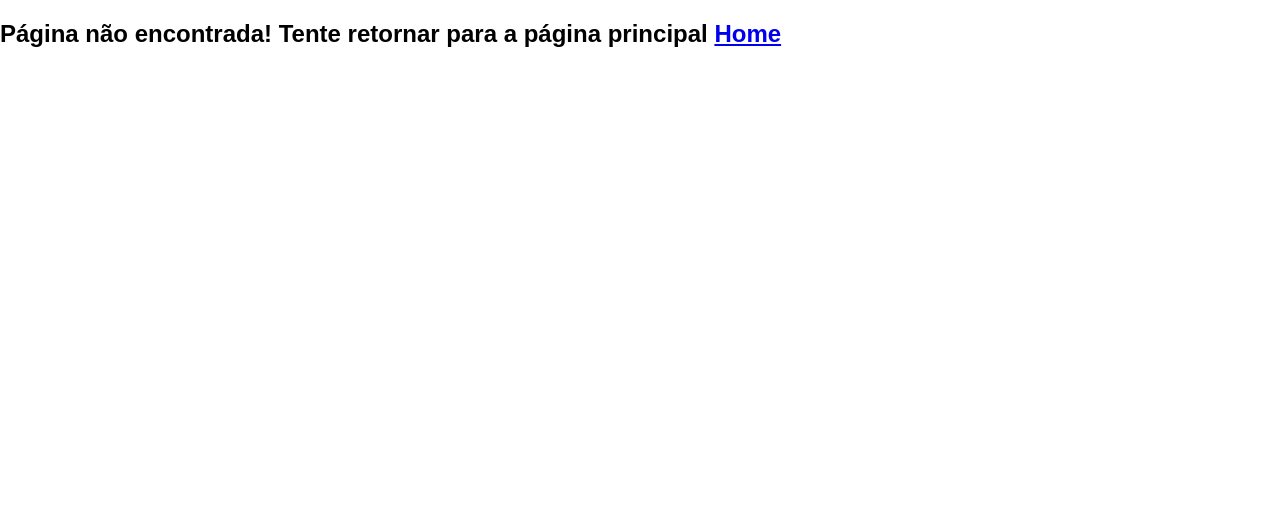
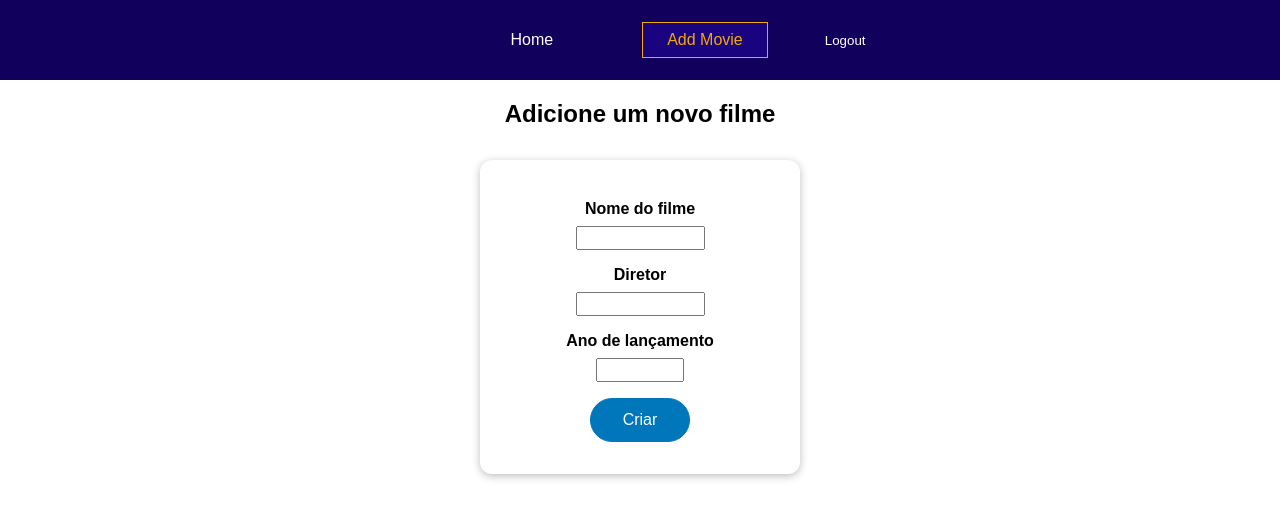
Before and after one commit to torreslucs23/movie_store_vue, a Vue app: page /movie in a window 1280 px wide. Shown: the top 518 px of the page. Built offline with nearby package versions, Linux system fonts and the light colour scheme.

Commit message:
finished add movie

```diff
--- a/src/App.vue
+++ b/src/App.vue
@@ -1,5 +1,4 @@
 <template>
-  <the-navigation v-if="isAuthenticated"></the-navigation>
   <router-view></router-view>
 </template>
 
--- a/src/components/movies/MovieCard.vue
+++ b/src/components/movies/MovieCard.vue
@@ -6,6 +6,7 @@
     <p v-if="meanRating">Avaliação média: {{ meanRating }}</p>
     <p v-else>Este filme não possui avaliações</p>
     <rating-card :rating="rating" :movieId="id"></rating-card>
+    <button @click="deleteMovie">apagar</button>
   </section>
 </template>
 
@@ -21,9 +22,18 @@ export default {
     return {
       idReview: null,
       rating: 0,
+      showModal: false,
     };
   },
-  methods: {},
+  methods: {
+    deleteMovie() {
+      console.log("aqui");
+      this.showModal = true;
+    },
+    closeModal() {
+      this.showModal = false;
+    },
+  },
 };
 </script>
 
@@ -70,5 +80,36 @@ p {
   font-size: 14px;
 }
 
-/* Adicione estilos específicos conforme necessário */
+button {
+  display: flex;
+  justify-content: right;
+  background-color: #ff5252;
+  color: #fff;
+  padding: 10px 15px;
+  border: none;
+  border-radius: 5px;
+  cursor: pointer;
+}
+button:hover {
+  background-color: #ff0000;
+}
+
+.modal-overlay {
+  display: none;
+  position: fixed;
+  top: 0;
+  left: 0;
+  width: 100%;
+  height: 100%;
+  background: rgba(0, 0, 0, 0.5);
+  justify-content: center;
+  align-items: center;
+}
+
+.confirmation-modal {
+  background: #fff;
+  padding: 20px;
+  border-radius: 5px;
+  text-align: center;
+}
 </style>
--- a/src/components/nav/TheNavigation.vue
+++ b/src/components/nav/TheNavigation.vue
@@ -3,10 +3,13 @@
     <nav>
       <ul>
         <li>
+          <p>{{ username }}</p>
+        </li>
+        <li>
           <router-link to="/home">Home</router-link>
         </li>
         <li>
-          <router-link to="/users">Add Movie</router-link>
+          <router-link to="/movie">Add Movie</router-link>
         </li>
         <button @click="logout">Logout</button>
       </ul>
@@ -16,6 +19,11 @@
 
 <script>
 export default {
+  data() {
+    return {
+      username: localStorage.getItem("username"),
+    };
+  },
   methods: {
     logout() {
       if (localStorage.getItem("token")) {
@@ -30,6 +38,9 @@ export default {
 </script>
 
 <style scoped>
+p {
+  color: white;
+}
 header {
   width: 100%;
   height: 5rem;
--- /dev/null
+++ b/src/components/pages/AddMovie.vue
@@ -0,0 +1,156 @@
+<template>
+  <the-navigation></the-navigation>
+  <h2>Adicione um novo filme</h2>
+
+  <form @submit.prevent="submitForm">
+    <p v-if="createMovieCheck">Erro ao criar o filme. Tente novamente</p>
+    <div class="form-control">
+      <label for="movie-name">Nome do filme</label>
+      <input
+        id="movie-name"
+        name="movie-name"
+        type="text"
+        v-model.trim="movieName"
+      />
+    </div>
+
+    <div class="form-control">
+      <label for="director">Diretor</label>
+      <input
+        id="director"
+        name="director"
+        type="text"
+        v-model.trim="director"
+      />
+    </div>
+    <p v-if="yearCheckError">Data inválida.</p>
+    <div class="form-control">
+      <label for="year-movie">Ano de lançamento</label>
+      <input
+        id="year-movie"
+        name="year-movie"
+        type="number"
+        min="1900"
+        max="2100"
+        v-model.trim="yearMovie"
+      />
+    </div>
+    <button @submit="submitForm">Criar</button>
+  </form>
+</template>
+
+<script>
+import axios from "axios";
+export default {
+  data() {
+    return {
+      movieName: "",
+      director: "",
+      yearMovie: null,
+      yearCheckError: false,
+      createMovieCheck: false,
+    };
+  },
+
+  methods: {
+    submitForm() {
+      if (this.yearMovie < 1900 || this.yearMovie > 2100) {
+        this.yearCheckError = true;
+      } else {
+        console.log();
+        axios
+          .post(
+            "http://localhost:8080/movies",
+            {
+              name: this.movieName,
+              director: this.director,
+              year: this.yearMovie,
+            },
+            {
+              headers: {
+                "Content-Type": "application/json",
+                Authorization: "Bearer " + localStorage.getItem("token"),
+              },
+            }
+          )
+          .then(() => {
+            this.movieName = "";
+            this.director = "";
+            this.year = null;
+            this.yearCheckError = false;
+            this.createMovieCheck = false;
+            this.$router.push("/home");
+          })
+          .catch(() => {
+            this.createMovieCheck = true;
+          });
+      }
+    },
+  },
+};
+</script>
+
+<style scoped>
+p {
+  color: red;
+  font-size: 20px;
+}
+h1 {
+  font-weight: bold;
+}
+
+h2 {
+  display: flex;
+  justify-content: center;
+}
+form {
+  margin: 2rem auto;
+  max-width: 20rem;
+  border-radius: 12px;
+  box-shadow: 0 2px 8px rgba(0, 0, 0, 0.26);
+  padding: 2rem;
+  background-color: #ffffff;
+  display: flex;
+  flex-direction: column;
+  align-items: center;
+}
+
+.form-control {
+  margin: 0.5rem 0;
+  display: flex;
+  flex-direction: column;
+  align-items: center;
+}
+
+label {
+  font-weight: bold;
+  display: flex;
+  justify-content: center; /* Centraliza horizontalmente */
+}
+
+input {
+  display: flex;
+  width: 60%;
+  font: inherit;
+  margin-top: 0.5rem;
+  align-self: center;
+}
+
+button {
+  font: inherit;
+  border: 1px solid #0076bb;
+  background-color: #0076bb;
+  color: white;
+  cursor: pointer;
+  padding: 0.75rem 2rem;
+  border-radius: 30px;
+  margin-top: 0.5rem;
+  align-self: center;
+}
+
+button:hover,
+button:active {
+  border-color: #002350;
+  background-color: #002350;
+}
+</style>
--- a/src/components/pages/HomePage.vue
+++ b/src/components/pages/HomePage.vue
@@ -1,6 +1,6 @@
 <template>
+  <the-navigation></the-navigation>
   <div>
-    <label for="movies-list"> These are all movies </label>
     <movies-list></movies-list>
   </div>
 </template>
--- a/src/components/pages/MoviesList.vue
+++ b/src/components/pages/MoviesList.vue
@@ -48,3 +48,11 @@ export default {
   },
 };
 </script>
+
+<style scoped>
+p {
+  display: flex;
+  justify-content: center;
+  font-size: 2rem;
+}
+</style>
--- a/src/components/pages/NotFound.vue
+++ b/src/components/pages/NotFound.vue
@@ -1,4 +1,5 @@
 <template>
+  <the-navigation></the-navigation>
   <h2>
     Página não encontrada! Tente retornar para a página principal
     <router-link to="/home">Home</router-link>
--- a/src/router/index.js
+++ b/src/router/index.js
@@ -2,6 +2,7 @@ import { createRouter, createWebHistory } from "vue-router";
 import AuthPage from "../components/pages/AuthPage.vue";
 import HomePage from "../components/pages/HomePage.vue";
 import NotFound from "../components/pages/NotFound.vue";
+import AddMovie from "../components/pages/AddMovie.vue";
 
 const routes = [
   {
@@ -18,6 +19,11 @@ const routes = [
     path: "/home",
     components: { default: HomePage, notFound: NotFound },
   },
+  {
+    name: "movie",
+    path: "/movie",
+    components: { default: AddMovie, notFound: NotFound },
+  },
   { path: "/:notFound(.*)", component: NotFound },
 ];
 
```
Also changed, not shown: src/components/pages/AddPage.vue (deleted).
